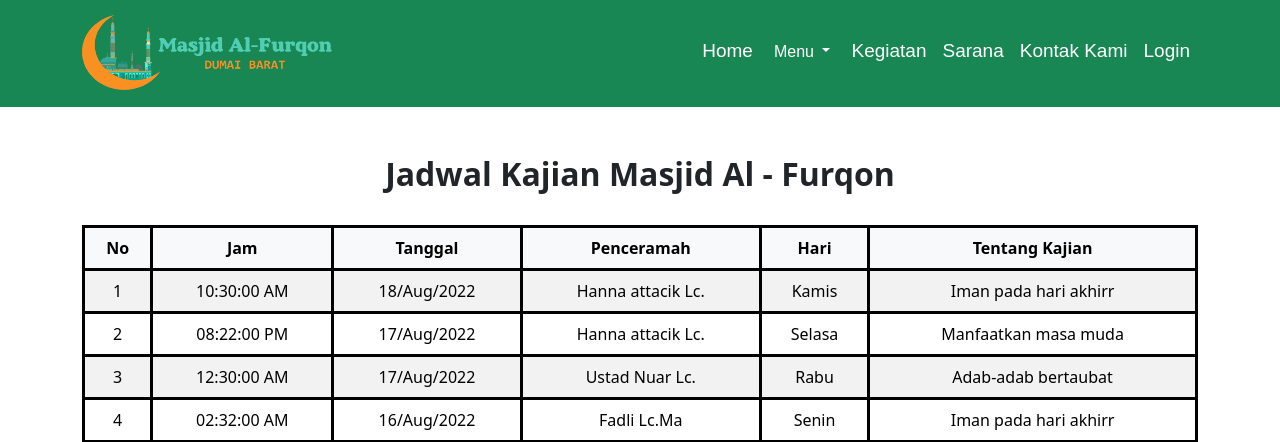
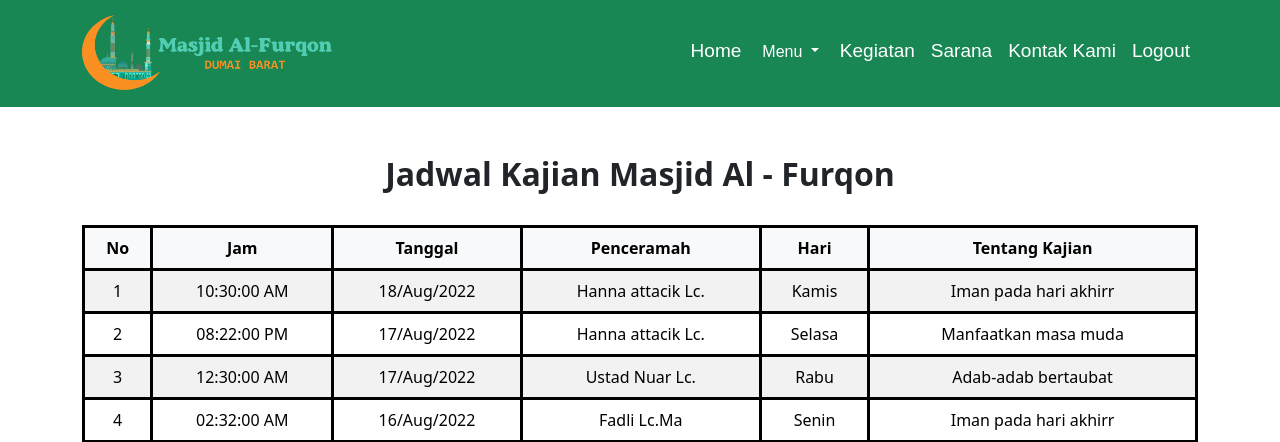
Before and after one commit to AdriskaEstiawan/Projek_PengelolanDataMasjid, a PHP site: page /utama.php?page=jadwal in a window 1280 px wide. Shown: the top 442 px of the page. Run offline with PHP 8.4, Linux system fonts and the light colour scheme; data comes from the database, SQL or seed files in the repository; some libraries are stand-ins or nearby versions.

Commit message:
mengganti fitur login pada utama.php menjadi fitur logout

```diff
--- a/utama.php
+++ b/utama.php
@@ -50,7 +50,7 @@
               <a class="nav-link active" href="?page=kontak">Kontak Kami</a>
             </li>
             <li class="nav-item">
-              <a class="nav-link active" href="login.php">Login</a>
+              <a class="nav-link active" href="logout.php">Logout</a>
             </li>
           </ul>
         </div>
```
